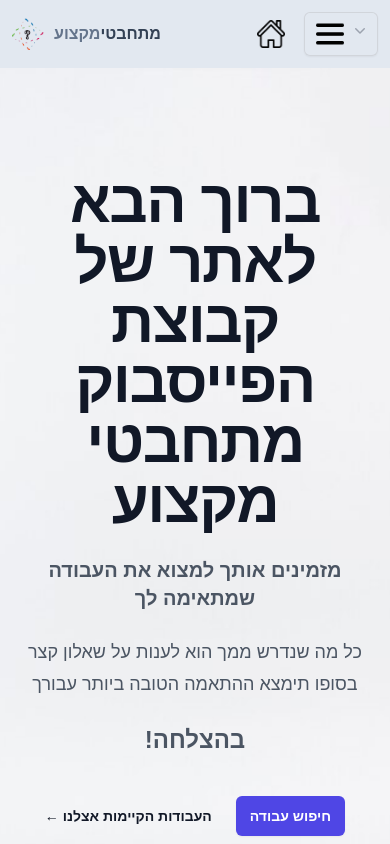
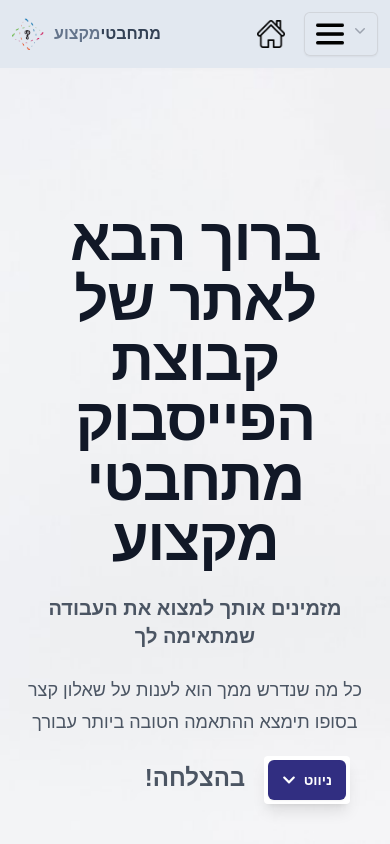
Before and after one commit to MamanDaniel/MITHABTEY-CareerSeekers, a React (Vite) app in the folder CareerSeekers/client/: page /home in a window 390 px wide. Shown: the top 844 px of the page. Built offline with nearby package versions, Linux system fonts and the light colour scheme; what chartjs-plugin-datalabels, tw-elements would draw is missing.

Commit message:
Update Home

```diff
--- a/CareerSeekers/client/package.json
+++ b/CareerSeekers/client/package.json
@@ -13,6 +13,7 @@
     "@headlessui/react": "^2.1.2",
     "@heroicons/react": "^2.1.5",
     "@material-tailwind/react": "^2.1.9",
+    "@react-spring/web": "^9.7.4",
     "@reduxjs/toolkit": "^2.2.5",
     "bootstrap": "^5.3.3",
     "chart.js": "^4.4.3",
@@ -24,6 +25,7 @@
     "react-icons": "^5.2.1",
     "react-redux": "^9.1.2",
     "react-router-dom": "^6.23.1",
+    "react-scroll": "^1.9.0",
     "react-select": "^5.8.0",
     "react-toastify": "^10.0.5",
     "redux-persist": "^6.0.0",
@@ -32,6 +34,7 @@
   "devDependencies": {
     "@types/react": "^18.2.66",
     "@types/react-dom": "^18.2.22",
+    "@types/react-scroll": "^1.8.10",
     "@typescript-eslint/eslint-plugin": "^7.2.0",
     "@typescript-eslint/parser": "^7.2.0",
     "@vitejs/plugin-react-swc": "^3.5.0",
--- a/CareerSeekers/client/src/pages/Home.tsx
+++ b/CareerSeekers/client/src/pages/Home.tsx
@@ -1,33 +1,37 @@
+import { useState } from 'react';
 import { useNavigate } from 'react-router-dom';
-import bgImage from '../assets/job.jpg';
+import { useSpring, animated } from '@react-spring/web';
+import { Link, Element } from 'react-scroll';
+import { FaChevronDown, FaChevronUp } from 'react-icons/fa'; // Import the arrow icons
+import section1Image from '../assets/job.jpg';
+import section2Image from '../assets/question.jpg';
+import section3Image from '../assets/job.jpg';
 
 export default function Home() {
     const navigate = useNavigate();
+    const [isNavOpen, setIsNavOpen] = useState(false);
 
     const handleGetStartedClick = () => {
         navigate('/RamakQuestionnaire');
     };
 
-    return (
-        <div className="bg-gray-250"    style={{
-            backgroundImage: `url(${bgImage})`,
-            backgroundSize: 'cover',
-            backgroundPosition: 'center',
-            backgroundRepeat: 'no-repeat'
-        }} >
-            <div className="relative isolate px-6 pt-14 lg:px-8">
-                <div
-                    className="absolute inset-x-0 -top-40 -z-10 transform-gpu overflow-hidden blur-3xl sm:-top-80"
-                    aria-hidden="true"
-                >
-                </div>
-                <div className="mx-auto max-w-2xl py-12 sm:py-32 lg:py-38">
-                    <div className="text-center">
+    const sectionAnimation = (delay: number) => useSpring({
+        from: { opacity: 0, transform: 'translateY(-50px)' },
+        to: { opacity: 1, transform: 'translateY(0px)' },
+        delay,
+        config: { duration: 1000 },
+    });
+
+    const sections = [
+        {
+            id: 'section1',
+            title: '',
+            content: (
+                <div className="text-center mx-auto max-w-2xl py-12 sm:py-32 lg:py-38">
                     <h1 className="text-6xl font-bold tracking-tight text-gray-900 sm:text-5xl">
                         ברוך הבא לאתר של
                         <br />קבוצת הפייסבוק מתחבטי מקצוע
                     </h1>
-
                     <h2 className='text-xl sm:text-2xl font-bold mt-6 text-gray-600'>
                         מזמינים אותך למצוא את העבודה שמתאימה לך
                     </h2>
@@ -36,26 +40,76 @@ export default function Home() {
                         <br />בסופו תימצא ההתאמה הטובה ביותר עבורך
                     </p>
                     <p className="mt-6 text-2xl leading-8 text-gray-600">
-                            <strong>!בהצלחה</strong>
+                        <strong>בהצלחה!</strong>
                     </p>
-                        <div className="mt-10 flex items-center justify-center gap-x-6">
+                </div>
+            ),
+            image: section1Image
+        },
+        { id: 'section2', title: 'RAMAK שאלון ', content: 'שאלון RAMAK נועד לסייע לכם למצוא את העבודה שהכי מתאימה לאופי שלכם.', image: section2Image, button: true },
+        { id: 'section3', title: 'מידע כללי על מקצועות', content: 'למידע נוסף על מקצועות שונים, ניתן להסתכל על מאגר המידע שלנו .', image: section3Image, link: '/ProfessionsInfo' },
+        // Add four more sections as needed
+    ];
 
-                            <a href="/Jobs" className="text-sm font-semibold leading-6 text-gray-900">
-                            ← העבודות הקיימות אצלנו <span aria-hidden="true"></span>
-                            </a>
+    // Rotate animation
+    const rotateAnimation = useSpring({
+        transform: isNavOpen ? 'rotate(180deg)' : 'rotate(0deg)',
+        config: { duration: 300 }
+    });
+
+    return (
+        <div className="bg-gray-250" style={{ backgroundSize: 'cover', backgroundPosition: 'center', backgroundRepeat: 'no-repeat' }}>
+            <div className="relative isolate">
+                {sections.map((section, index) => (
+                    <Element name={section.id} key={section.id}>
+                        <animated.div style={{ ...sectionAnimation(index * 500), position: 'relative', backgroundImage: `url(${section.image})`, backgroundSize: 'cover', backgroundPosition: 'center', backgroundRepeat: 'no-repeat', padding: '20px', direction: 'rtl' }} className="min-h-screen flex flex-col items-center justify-center text-center">
+                            <div style={{ position: 'absolute', top: 0, left: 0, width: '100%', height: '100%', backgroundColor: index === 1 ? 'rgba(255, 255, 255, 0.5)' : 'transparent', zIndex: 0 }}></div>
+                            {section.title && <h2 className="text-3xl font-bold text-gray-900" style={{ position: 'relative', zIndex: 1 }}>{section.title}</h2>}
+                            <div className="mt-6 text-lg leading-8 text-gray-600" style={{ position: 'relative', zIndex: 1 }}>{section.content}</div>
+                            {section.button && (
+                                <div className="mt-10 flex items-center justify-center gap-x-6" style={{ position: 'relative', zIndex: 1 }}>
                                     <button
                                         onClick={handleGetStartedClick}
                                         className="rounded-md bg-indigo-600 px-3.5 py-2.5 text-sm font-semibold text-white shadow-sm hover:bg-indigo-500 focus-visible:outline focus-visible:outline-2 focus-visible:outline-offset-2 focus-visible:outline-indigo-600"
                                     >
-                                חיפוש עבודה
+                                        מילוי השאלון
                                     </button>
+                                    <a href="/Jobs" className="text-sm font-semibold leading-6 text-gray-900">
+                                         מאגר המקצועות התואם לשאלון ← <span aria-hidden="true"></span>
+                                    </a>
                                 </div>
+                            )}
+                            {section.link && (
+                                <div className="mt-10 flex items-center justify-center gap-x-6" style={{ position: 'relative', zIndex: 1 }}>
+                                    <a href={section.link} className="text-sm font-semibold leading-6 text-gray-900">
+                                         מידע כללי על מקצועות ← <span aria-hidden="true"></span>
+                                    </a>
                                 </div>
+                            )}
+                        </animated.div>
+                    </Element>
+                ))}
+
+                <div className="fixed bottom-10 right-10 flex flex-col space-y-2 bg-white p-1 rounded shadow-lg">
+                    <button
+                        onClick={() => setIsNavOpen(!isNavOpen)}
+                        className="flex items-center justify-between rounded-md bg-indigo-900 px-3.5 py-2.5 text-sm font-semibold text-white shadow-sm hover:bg-indigo-700 focus-visible:outline focus-visible:outline-2 focus-visible:outline-offset-2 focus-visible:outline-indigo-600"
+                    >
+
+                        <animated.div style={rotateAnimation} className="mr-2">
+                            {isNavOpen ? <FaChevronUp /> : <FaChevronDown />}
+                        </animated.div>
+                        <span>ניווט</span>
+                    </button>
+                    {isNavOpen && (
+                        <div className="mt-1 flex flex-col space-y-2">
+                            {sections.map((section) => (
+                                <Link key={section.id} to={section.id} smooth={true} duration={500} className="cursor-pointer text-gray-900 hover:text-gray-600 text-right">
+                                    {section.title || 'מידע כללי'}
+                                </Link>
+                            ))}
                         </div>
-                <div
-                    className="absolute inset-x-0 top-[calc(100%-13rem)] -z-10 transform-gpu overflow-hidden blur-3xl sm:top-[calc(100%-30rem)]"
-                    aria-hidden="true"
-                >
+                    )}
                 </div>
             </div>
         </div>
```
Also changed, not shown: CareerSeekers/client/src/assets/question.jpg (added), 1 other file (tests, documents, lock files or other folders). Lines whose indentation alone changed are shown as unchanged.
